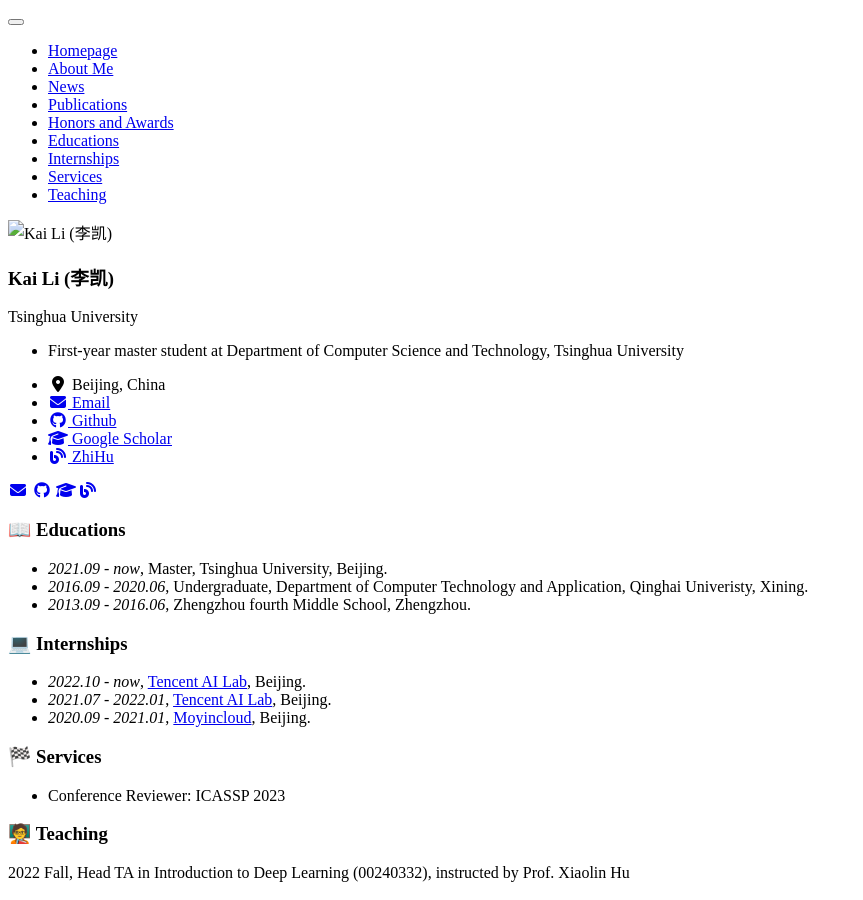
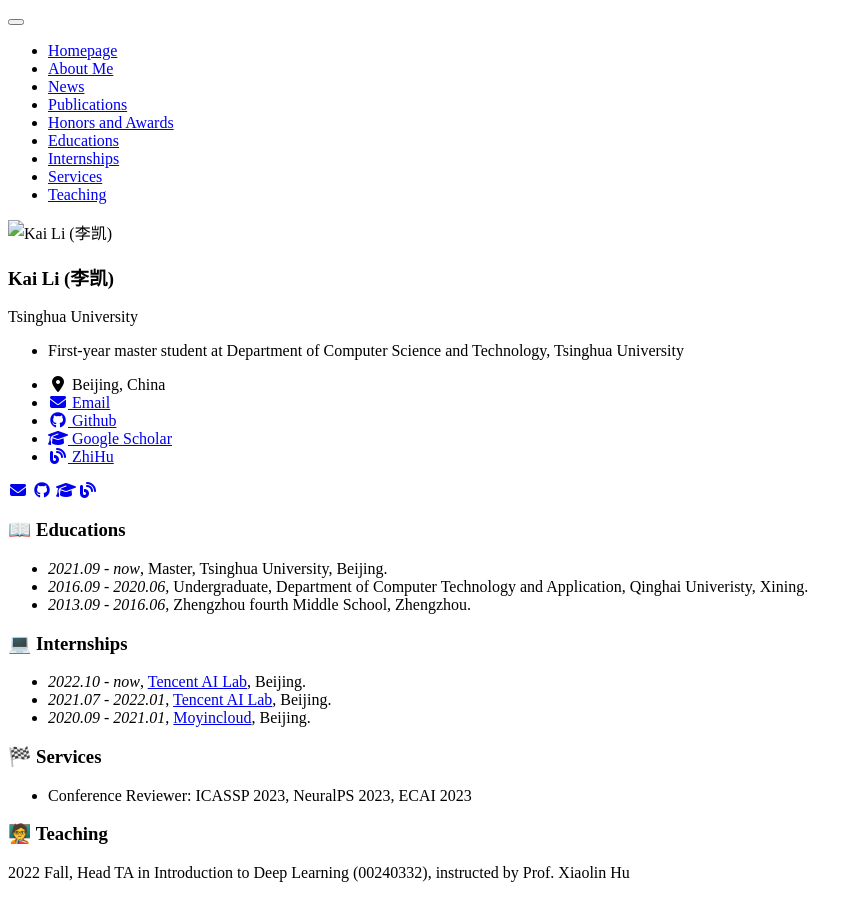
Before and after one commit to JusperLee/jusperlee.github.io, a Jekyll site: the page built from _pages/includes/others.md, in a window 1280 px wide. Shown: the whole page, without its empty margins (0-863 px from the left). Built offline with Jekyll 4.4.1, drawn with Linux system fonts in a browser that asks for light colours; nearby versions of some CDN libraries; our own code applies the rules of GitHub Pages for plain Markdown files.

Commit message:
Update others.md

```diff
--- a/_pages/includes/others.md
+++ b/_pages/includes/others.md
@@ -9,7 +9,7 @@
 - *2020.09 - 2021.01*, [Moyincloud](https://enjoymusic.ai/), Beijing.
 
 # 🏁 Services
-- Conference Reviewer: ICASSP 2023
+- Conference Reviewer: ICASSP 2023, NeuralPS 2023, ECAI 2023
 
 # 🧑‍🏫 Teaching
 2022 Fall, Head TA in Introduction to Deep Learning (00240332), instructed by Prof. Xiaolin Hu
```
